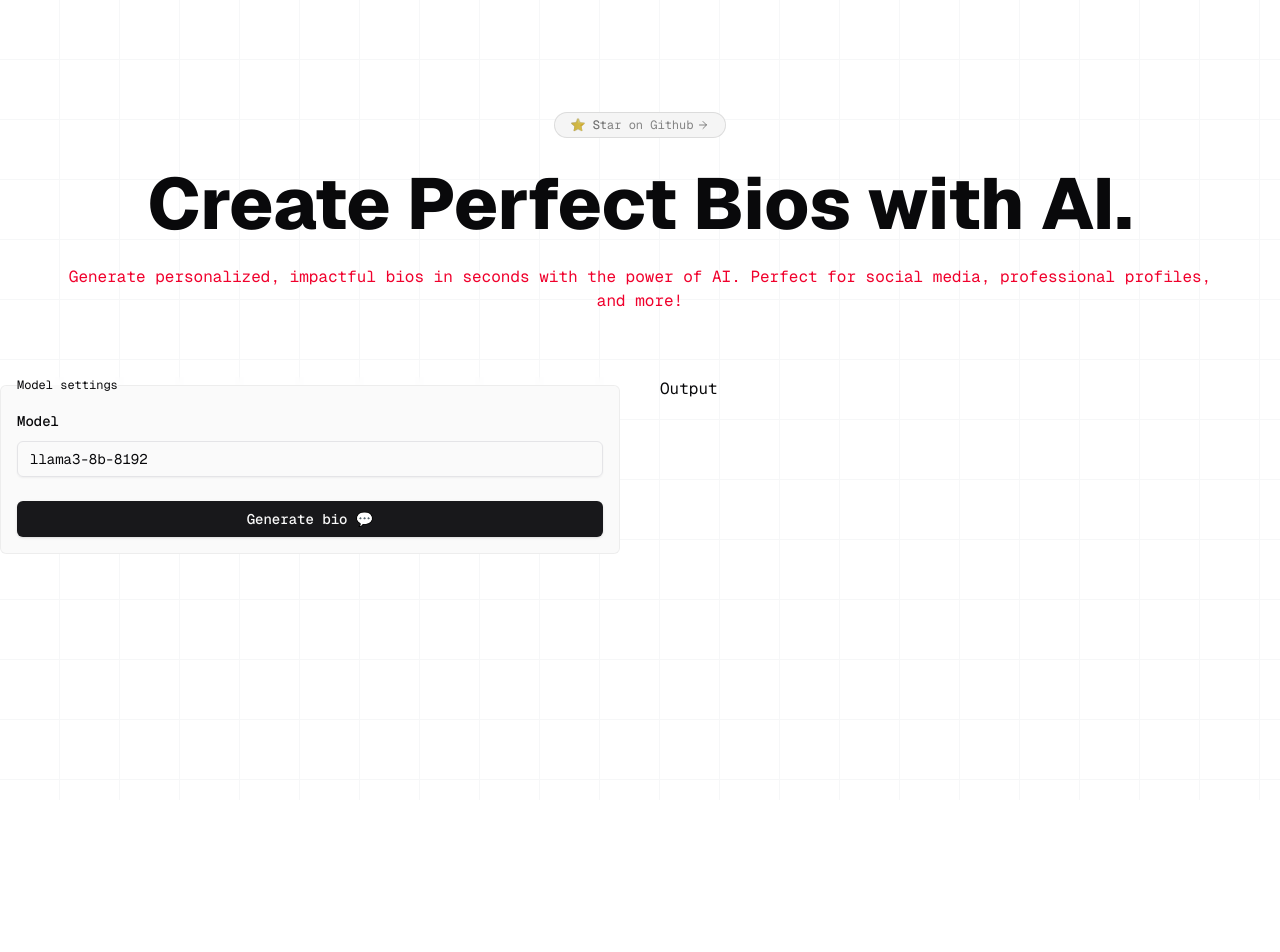
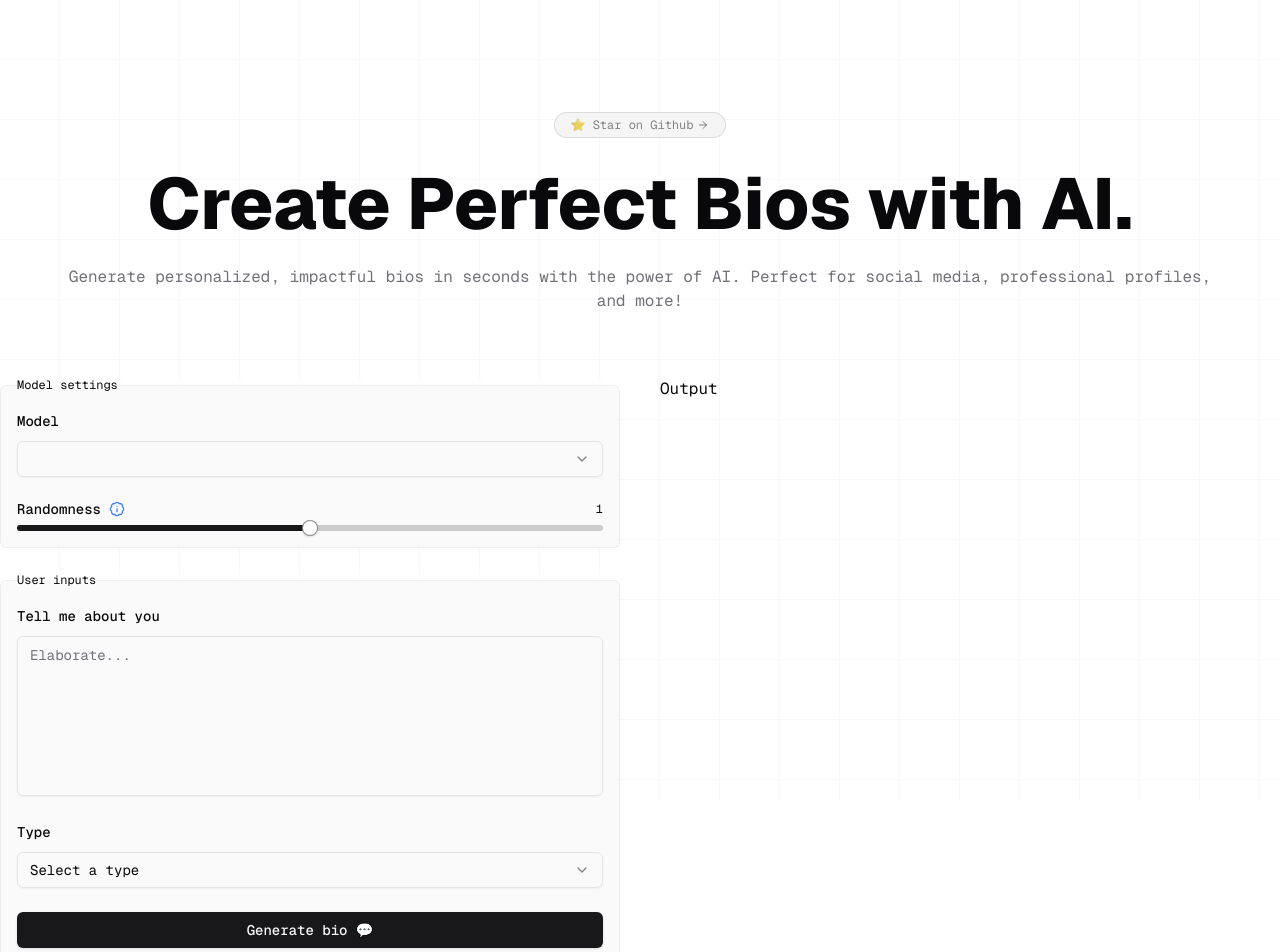
Before and after one commit to Suhelkhan12/Ai-powered-bio-generator, a Next.js app: page / in a window 1280 px wide. Shown: the top 952 px of the page. Before the commit the page ends 800 px from the top, so only its background shows below. Built offline with nearby package versions, Linux system fonts and the light colour scheme.

Commit message:
user input form complete

```diff
--- a/app/globals.css
+++ b/app/globals.css
@@ -20,7 +20,7 @@ body {
     --secondary-foreground: 240 5.9% 10%;
     --muted: 240 4.8% 95.9%;
     --muted-foreground: 240 3.8% 46.1%;
-    --accent: 349 100% 47%;
+    --accent: 240 4.8% 95.9%;
     --accent-foreground: 240 5.9% 10%;
     --destructive: 0 84.2% 60.2%;
     --destructive-foreground: 0 0% 98%;
--- a/components/home/hero/hero.tsx
+++ b/components/home/hero/hero.tsx
@@ -8,7 +8,7 @@ const Hero = () => {
       <h1 className="mt-4 text-7xl font-extrabold leading-snug font-geistSans">
         Create Perfect Bios with AI.
       </h1>
-      <p className="mt-3 text-base text-accent">
+      <p className="mt-3 text-base text-zinc-500">
         Generate personalized, impactful bios in seconds with the power of AI.
         Perfect for social media, professional profiles, and more!
       </p>
--- a/components/home/user-input/user-input.tsx
+++ b/components/home/user-input/user-input.tsx
@@ -11,8 +11,25 @@ import {
   FormLabel,
   FormMessage,
 } from "@/components/ui/form";
-import { Input } from "@/components/ui/input";
+import {
+  Select,
+  SelectItem,
+  SelectTrigger,
+  SelectValue,
+  SelectContent,
+} from "@/components/ui/select";
+import {
+  Tooltip,
+  TooltipContent,
+  TooltipProvider,
+  TooltipTrigger,
+} from "@/components/ui/tooltip";
+import { grokModels } from "@/lib/data";
+import { Slider } from "@/components/ui/slider";
+import { LuBadgeInfo } from "react-icons/lu";
+import { Textarea } from "@/components/ui/textarea";
 
+// form schema using zod
 const formSchema = z.object({
   model: z.string().min(1, "Model is required."),
   modelRandomness: z.number().min(0, "Randomness must be atleast 0."),
@@ -33,17 +50,18 @@ const formSchema = z.object({
       "thoughtfull",
     ],
     {
-      errorMap: () => ({ message: "Type is required." }),
+      errorMap: () => ({ message: "Tone is required." }),
     }
   ),
   emojies: z.boolean(),
 });
 
 const UserInput = () => {
+  // creating form using react-hook-form
   const form = useForm<z.infer<typeof formSchema>>({
     resolver: zodResolver(formSchema),
     defaultValues: {
-      model: "llama3-8b-8192",
+      model: "",
       modelRandomness: 1,
       userQuery: "",
       type: "personal",
@@ -52,6 +70,7 @@ const UserInput = () => {
     },
   });
 
+  // form submit action
   function onSubmit(values: z.infer<typeof formSchema>) {
     console.log(values);
   }
@@ -60,7 +79,7 @@ const UserInput = () => {
     <div className="relative">
       <Form {...form}>
         <form onSubmit={form.handleSubmit(onSubmit)}>
-          <fieldset className="bg-neutral-50 p-4 rounded-md border border-black/5 backdrop-blur-sm flex flex-col justify-start w-full gap-6">
+          <fieldset className="bg-neutral-50 p-4 rounded-md border border-black/5 backdrop-blur-sm flex flex-col justify-start w-full gap-6 hover:shadow-md transition-all duration-300">
             <legend className="text-xs">Model settings</legend>
             <FormField
               control={form.control}
@@ -68,10 +87,103 @@ const UserInput = () => {
               render={({ field }) => (
                 <FormItem>
                   <FormLabel>Model</FormLabel>
+                  <Select onValueChange={field.onChange}>
+                    <FormControl>
+                      <SelectTrigger>
+                        <SelectValue />
+                      </SelectTrigger>
+                    </FormControl>
+                    <SelectContent>
+                      {grokModels.map((model) => (
+                        <SelectItem key={model.id} value={model.id}>
+                          <div className="flex items-center gap-3">
+                            <model.icon />
+                            <p className="flex items-center gap-2">
+                              {model.name}
+                              <span className="text-black/50">
+                                {model.grayText}
+                              </span>
+                            </p>
+                          </div>
+                        </SelectItem>
+                      ))}
+                    </SelectContent>
+                  </Select>
+                  <FormMessage />
+                </FormItem>
+              )}
+            />
+            <FormField
+              control={form.control}
+              name="modelRandomness"
+              render={({ field }) => (
+                <FormItem>
+                  <div className="flex items-center justify-between">
+                    <div className="flex items-center gap-2">
+                      <FormLabel>Randomness</FormLabel>
+                      <TooltipProvider>
+                        <Tooltip>
+                          <TooltipTrigger>
+                            <LuBadgeInfo className="size-4 flex text-blue-500" />
+                          </TooltipTrigger>
+                          <TooltipContent className="max-w-72 w-full">
+                            <p>
+                              Controls randomness: lowering results in less
+                              random completions. As the temperature approaches
+                              zero, the model will become deterministic and
+                              repetitive.
+                            </p>
+                          </TooltipContent>
+                        </Tooltip>
+                      </TooltipProvider>
+                    </div>
+                    <span className="text-xs">{field.value}</span>
+                  </div>
+                  <Slider
+                    onChange={field.onChange}
+                    defaultValue={[field.value]}
+                    max={2}
+                    step={0.1}
+                  />
+                </FormItem>
+              )}
+            />
+          </fieldset>
+          <fieldset className="bg-neutral-50 p-4 rounded-md border border-black/5 backdrop-blur-sm flex flex-col justify-start w-full gap-6 mt-6 hover:shadow-md transition-all duration-300">
+            <legend className="text-xs">User inputs</legend>
+            <FormField
+              control={form.control}
+              name="userQuery"
+              render={({ field }) => (
+                <FormItem>
+                  <FormLabel>Tell me about you</FormLabel>
                   <FormControl>
-                    <Input placeholder="shadcn" {...field} />
+                    <Textarea
+                      placeholder="Elaborate..."
+                      className="resize-none min-h-40"
+                      {...field}
+                    />
                   </FormControl>
-                  <FormMessage />
+                </FormItem>
+              )}
+            />
+            <FormField
+              control={form.control}
+              name="type"
+              render={({ field }) => (
+                <FormItem>
+                  <FormLabel>Type</FormLabel>
+                  <Select onValueChange={field.onChange}>
+                    <FormControl>
+                      <SelectTrigger>
+                        <SelectValue placeholder="Select a type" />
+                      </SelectTrigger>
+                    </FormControl>
+                    <SelectContent>
+                      <SelectItem value="personal">Personal</SelectItem>
+                      <SelectItem value="brand">Brand</SelectItem>
+                    </SelectContent>
+                  </Select>
                 </FormItem>
               )}
             />
--- /dev/null
+++ b/lib/data.ts
@@ -0,0 +1,28 @@
+import { FaMeta, FaGoogle } from "react-icons/fa6";
+import { RiMixtralLine } from "react-icons/ri";
+
+export const grokModels: {
+  id: string;
+  name: string;
+  grayText: string;
+  icon: React.ElementType;
+}[] = [
+  {
+    id: "gemma2-9b-it",
+    name: "Gemma",
+    grayText: "9b",
+    icon: FaGoogle,
+  },
+  {
+    id: "llama-3.1-8b-instant",
+    name: "Llama",
+    grayText: "8b",
+    icon: FaMeta,
+  },
+  {
+    id: "mixtral-8x7b-32768",
+    name: "Mistral",
+    grayText: "8x7b",
+    icon: RiMixtralLine,
+  },
+];
--- a/package.json
+++ b/package.json
@@ -21,12 +21,14 @@
     "class-variance-authority": "^0.7.1",
     "clsx": "^2.1.1",
     "geist": "^1.3.1",
+    "groq-sdk": "^0.9.1",
     "lucide-react": "^0.469.0",
     "next": "15.1.2",
     "next-themes": "^0.4.4",
     "react": "^18.3.1",
     "react-dom": "^18.3.1",
     "react-hook-form": "^7.54.2",
+    "react-icons": "^5.4.0",
     "sonner": "^1.7.1",
     "tailwind-merge": "^2.6.0",
     "tailwindcss-animate": "^1.0.7",
```
Also changed, not shown: components/ui/form.tsx (+48 -47 lines), lib/grok-model.ts (added), 1 other file (tests, documents, lock files or other folders).
